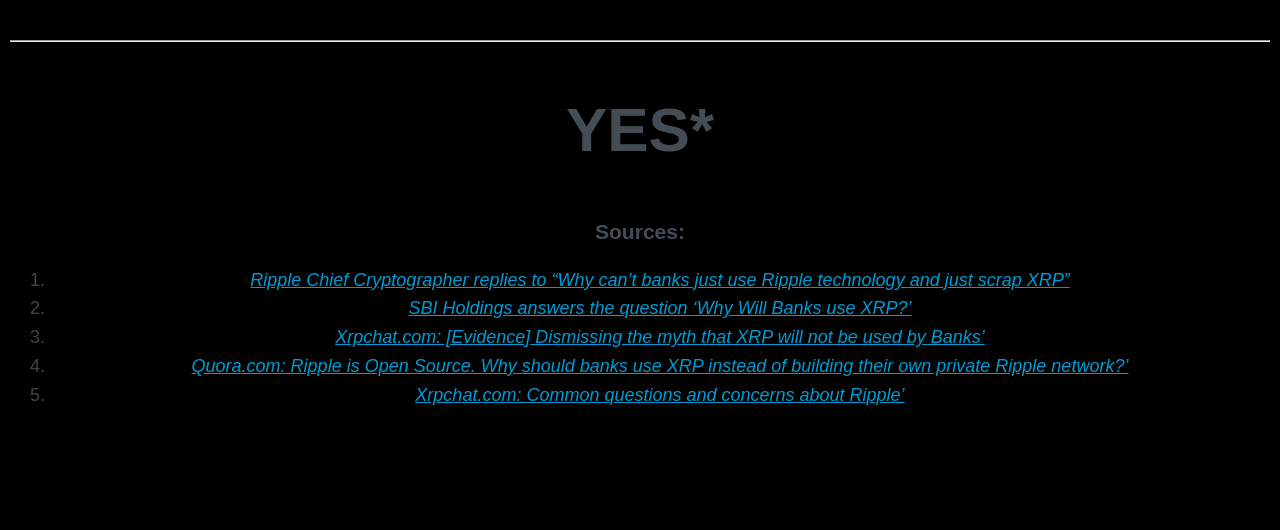
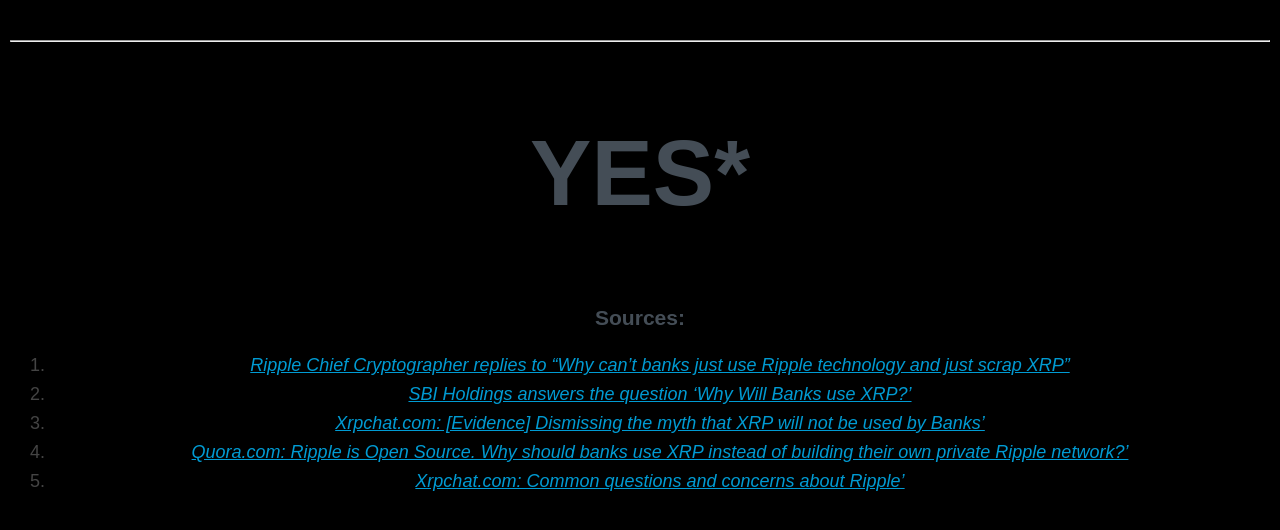
Before and after one commit to xrpBlu/willbanksusexrp.com, a Jekyll site: the page built from README.md, in a window 1280 px wide. Shown: the top 530 px of the page. Built offline with Jekyll 4.4.1, drawn with Linux system fonts in a browser that asks for light colours; nearby versions of some CDN libraries; our own code applies the rules of GitHub Pages for plain Markdown files; the repository's description, which GitHub fills in, is left out.

Commit message:
Update style.css

```diff
--- a/assets/css/style.css
+++ b/assets/css/style.css
@@ -20,7 +20,7 @@ color: #444D56;
 
 h1 {
 	font-weight: bold;
-	font-size: 62px;
+	font-size: 92px;
 }
 
 a {
```
